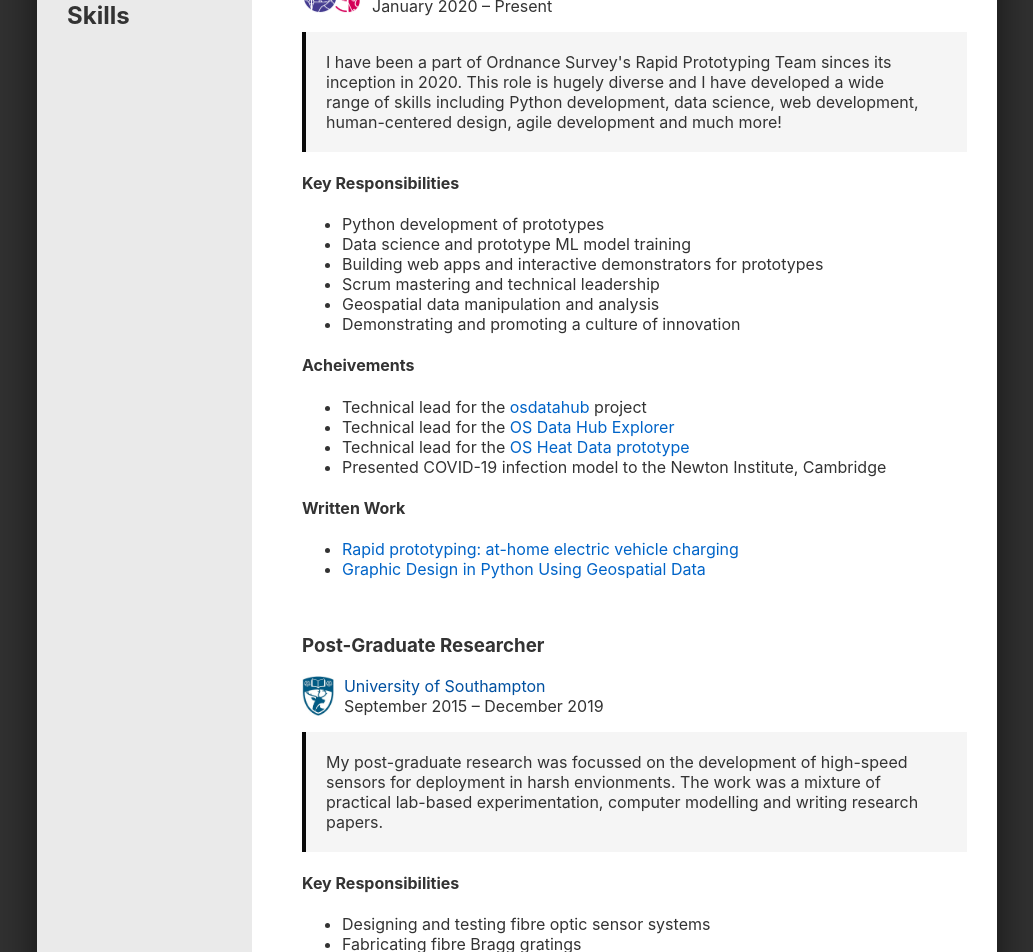
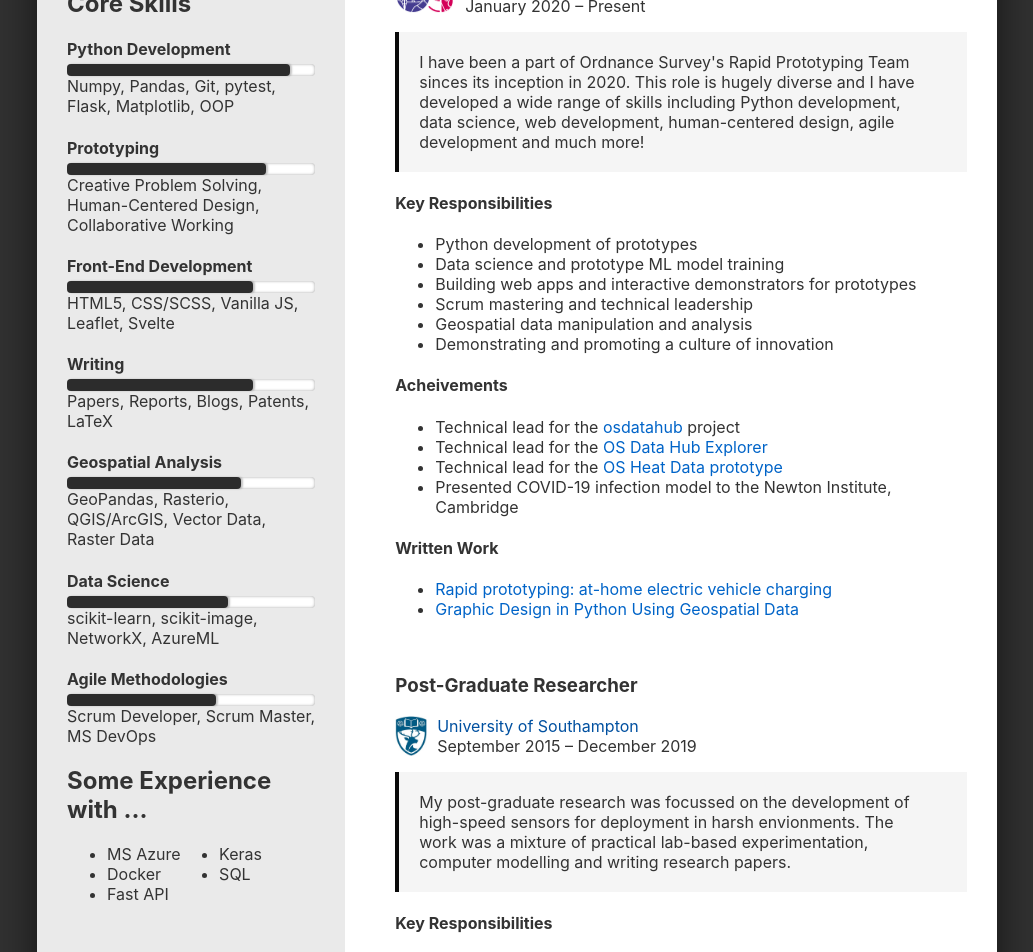
Before and after one commit to JEPooley/CV, a Svelte app: page / in a window 1280 px wide. Shown: the part 340-1292 px from the top of the page, without its empty margins (123-1156 px from the left). Built offline with nearby package versions, Linux system fonts and the light colour scheme.

Commit message:
initial full layout

```diff
--- a/src/App.svelte
+++ b/src/App.svelte
@@ -3,9 +3,7 @@
   import ExperienceTag from "./components/ExperienceTag.svelte";
   import HighlightText from "./components/HighlightText.svelte";
   import Icon from "./components/Icon.svelte";
-
-  // Props
-  export let themeColor;
+  import Skill from "./components/Skill.svelte";
 </script>
 
 <svelte:head>
@@ -43,7 +41,41 @@
       />
     </div>
     <div id="aside-text">
-      <h2>Skills</h2>
+      <h2>Core Skills</h2>
+      <Skill name="Python Development" rating="90">
+        Numpy, Pandas, Git, pytest, Flask, Matplotlib, OOP
+      </Skill>
+      <Skill name="Prototyping" rating="80">
+        Creative Problem Solving, Human-Centered Design, Collaborative Working
+      </Skill>
+      <Skill name="Front-End Development" rating="75">
+        HTML5, CSS/SCSS, Vanilla JS, Leaflet, Svelte
+      </Skill>
+      <Skill name="Writing" rating="75"
+        >Papers, Reports, Blogs, Patents, LaTeX</Skill
+      >
+      <Skill name="Geospatial Analysis" rating="70">
+        GeoPandas, Rasterio, QGIS/ArcGIS, Vector Data, Raster Data
+      </Skill>
+      <Skill name="Data Science" rating="65">
+        scikit-learn, scikit-image, NetworkX, AzureML
+      </Skill>
+      <Skill name="Agile Methodologies" rating="60">
+        Scrum Developer, Scrum Master, MS DevOps
+      </Skill>
+
+      <h2>Some Experience with ...</h2>
+      <ul
+        style="columns: 2;
+      -webkit-columns: 2;
+      -moz-columns: 2;"
+      >
+        <li>MS Azure</li>
+        <li>Docker</li>
+        <li>Fast API</li>
+        <li>Keras</li>
+        <li>SQL</li>
+      </ul>
     </div>
   </aside>
 
@@ -230,7 +262,7 @@
   }
 
   aside {
-    width: 220px;
+    width: 500px;
     background-color: rgba(0, 0, 0, 0.082);
     border-radius: 5px 0 0 5px;
     display: flex;
@@ -248,11 +280,12 @@
     width: 155px;
     border-radius: 10px;
     box-sizing: border-box;
-    margin: 30px;
+    margin: 30px 30px 10px 30px;
   }
 
   #main-text {
     padding: 30px;
+    width: 100%;
   }
 
   h1 {
--- a/src/components/Icon.svelte
+++ b/src/components/Icon.svelte
@@ -14,3 +14,16 @@
 {:else}
   <i class={className} />
 {/if}
+
+<style>
+  i {
+    color: rgb(42, 42, 42);
+    font-size: 28px;
+    margin: 0 4px;
+    transition: color .3s ease-out;
+  }
+
+  i:hover {
+    color: rgb(58, 58, 58);
+  }
+</style>
--- /dev/null
+++ b/src/components/RatingBar.svelte
@@ -0,0 +1,53 @@
+<script>
+  // Imports
+  import { bounceOut } from "svelte/easing";
+  import { onMount } from "svelte";
+
+  // Props
+  export let rating; // 0-100
+
+  // Init
+  let ready = false;
+  onMount(() => (ready = true));
+
+  // Transition
+  function slideBounce(node, { duration, delay }) {
+    return {
+      duration,
+      delay,
+      css: (t) => {
+        const eased = bounceOut(t);
+        return `transform: scaleX(${eased});`;
+      },
+    };
+  }
+</script>
+
+<div class="container">
+  {#if ready}
+    <div
+      in:slideBounce={{ duration: 1000, delay: 750 }}
+      class="rating"
+      style="--width:{rating}%"
+    />
+  {/if}
+</div>
+
+<style>
+  .container {
+    width: 100%;
+    height: 12px;
+    background: white;
+    border-radius: 4px;
+    box-shadow: 0 0 3px #0000005e inset;
+  }
+
+  .rating {
+    width: var(--width);
+    height: 100%;
+    background: rgb(44, 44, 44);
+    transform-origin: center left;
+    border-radius: 4px;
+    box-shadow: 2px 0 2px #0000003b;
+  }
+</style>
--- /dev/null
+++ b/src/components/Skill.svelte
@@ -0,0 +1,29 @@
+<script>
+  // Imports
+  import RatingBar from "./RatingBar.svelte";
+
+  // Props
+  export let name;
+  export let rating;
+
+</script>
+
+<div>
+  <h4>{name}</h4>
+  <RatingBar {rating} />
+</div>
+<div >
+    <slot></slot>
+</div>
+
+<style>
+    p {
+        margin-top: 0;
+        margin-bottom: 8px;
+        display: none;
+    }
+
+    h4 {
+        margin-bottom: 5px;
+    }
+</style>
```
Also changed, not shown: src/stores/theme.js (added, +8 -0 lines).
